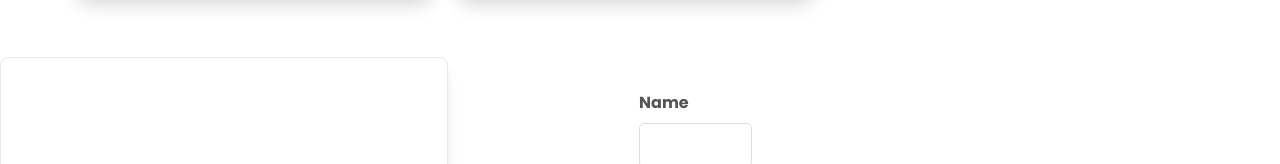
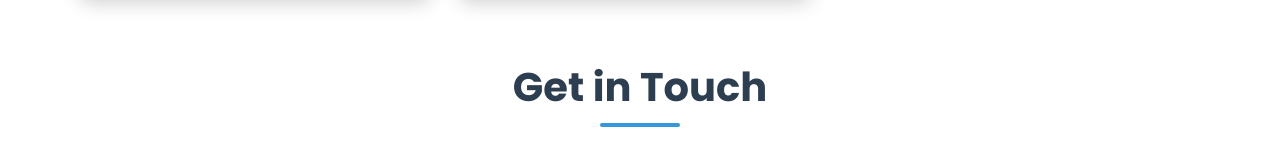
Before and after one commit to mohsin-ahmed-2003/Portfolio, a plain HTML site: page index.html in a window 1280 px wide. Shown: the part 4889-5053 px from the top of the page. Drawn offline with nearby package versions, Linux system fonts and the light colour scheme.

Commit message:
Update index.html

```diff
--- a/index.html
+++ b/index.html
@@ -307,8 +307,10 @@
         <!-- contact -->
 
 
- <div class="contact-container" id="contact">
-        <h1 style="text-align: center;">Get in Touch</h1>
+ <div  id="contact">
+
+        <form action= "https://api.web3forms.com/submit" method="POST">
+                    <h1 style="text-align: center;">Get in Touch</h1>
         <h3><strong  style="color: #265482; text-align: center;"><i class="fa-sharp fa-solid fa-circle-user" style="width: 25px;"></i> Name : </strong>Moshin Ahmed</h3>
 
         <h3><strong style="color: #265482; text-align: center;"><i class="fa-sharp fa-solid fa-location-dot" style="width: 25px;"></i>Address : </strong>Netheji Nagar, Y.Othakkadai, Madurai- 625107</h3>
@@ -318,7 +320,6 @@
         <h3><strong style="color: #265482; text-align: center;"><i class="fa-sharp fa-solid fa-envelope" style="width: 25px;"></i>Email : </strong>mohsinahmed1952000@gmail.com</h3>
 
      <h1>Send a Message</h1>
-        <form action= "https://api.web3forms.com/submit" method="POST">
             <input type="hidden" name="apikey" value="5178bed2-5844-4fa7-b71c-b4f7d4bee3c2">
             <div class="form-group">
                 <label for="name">Name</label>
```
